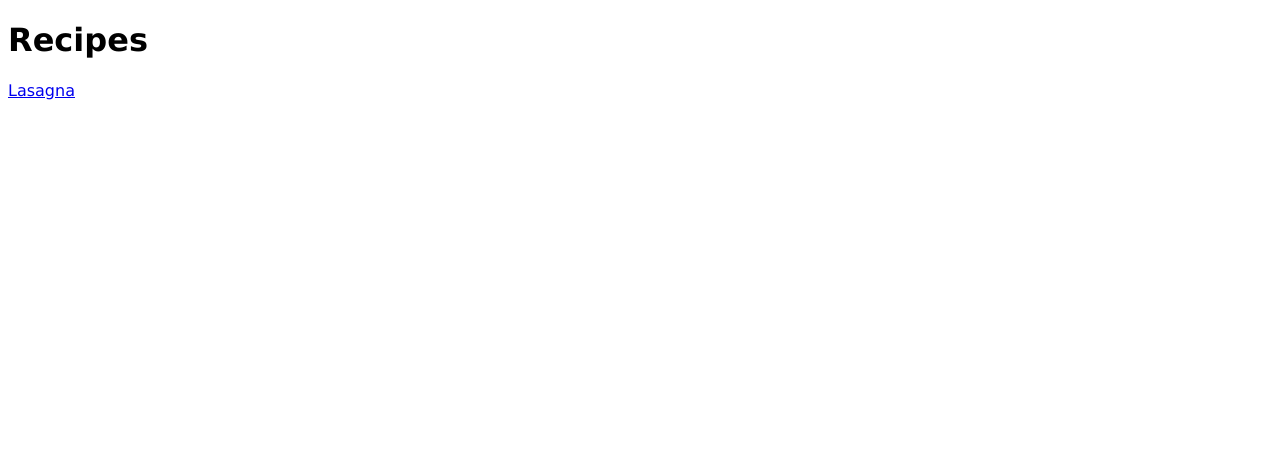
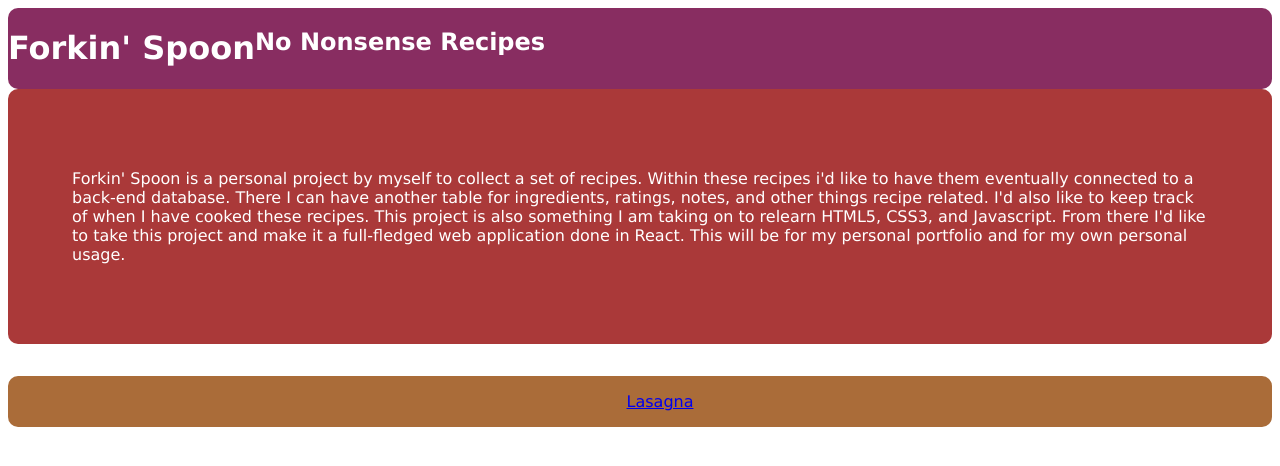
Before and after one commit to mcloud313/recipes, a plain HTML site: page index.html in a window 1280 px wide. Drawn offline with Linux system fonts and the light colour scheme.

Commit message:
Updates to styles, and fleshing out homepage.

```diff
--- a/index.html
+++ b/index.html
@@ -3,12 +3,26 @@
 <head>
     <meta charset="UTF-8">
     <meta name="viewport" content="width=device-width, initial-scale=1.0">
-    <title>Recipes</title>
+    <title>Forkin' Spoon</title>
     <link rel="stylesheet" href="styles.css">
 </head>
 <body>
-    <h1>Recipes</h1>
+    <span id="hero">
+    <h1>Forkin' Spoon</h1>
+    <h2>No Nonsense Recipes</h2>
+    </span>
 
+    <div class="description">
+        <p>Forkin' Spoon is a personal project by myself to collect a set of recipes. Within these recipes i'd like to have them eventually connected to a
+            back-end database. There I can have another table for ingredients, ratings, notes, and other things recipe related. I'd also like to keep track of when
+            I have cooked these recipes. This project is also something I am taking on to relearn HTML5, CSS3, and Javascript. From there I'd like to take this
+            project and make it a full-fledged web application done in React. This will be for my personal portfolio and for my own personal usage.
+        </p>
+    </div>
+    <div class="recipes">
+    <ul>
     <a href="lasagna.html">Lasagna</a>
+    </div>
+    </ul>
 </body>
 </html>
--- a/styles.css
+++ b/styles.css
@@ -2,19 +2,54 @@
     font-family: Verdana, Geneva, Tahoma, sans-serif;
 }
 
-.preview {
-    height: auto;
-    width: 25%;
-    border: 4px solid black;
+#hero {
+    color: #FFFFFF;
+    background-color: #882D61;
+    display:flex;
+    align-items:left;
+    border-radius:10px;
 }
 
-.ingrediants {
+.description {
     display: flex;
     justify-content: center;
     align-items: center;
     background-color: #AA3939;
     color: #FFFFFF;
     border-radius: 10px;
+    margin-bottom: 2em;
+    font-size: 16px;
+    padding: 4em;
+}
+
+.recipes {
+    display: flex;
+    justify-content: center;
+    align-items: center;
+    background-color: #AA6C39;
+    color: #FFFFFF;
+    border-radius: 10px;
+    margin-bottom: 2em;
+}
+
+.preview {
+    height: auto;
+    width: 33%;
+    border: 4px solid black;
+    display: block;
+    margin-right: auto;
+    margin-left: auto;
+    margin-bottom: 2em;
+}
+
+.ingredients {
+    display: flex;
+    justify-content: center;
+    align-items: center;
+    background-color: #AA3939;
+    color: #FFFFFF;
+    border-radius: 10px;
+    margin-bottom: 2em;
 
 }
 
@@ -24,7 +59,10 @@
     align-items: center;
     background-color: #AA6C39;
     color: #FFFFFF;
-    border-radius: 10px
+    border-radius: 10px;
+    margin-bottom: 2em;
+    font-size: 16px;
+    padding:4em;
 }
 
 /*
```
Also changed, not shown: lasagna.html (+2 -2 lines).
